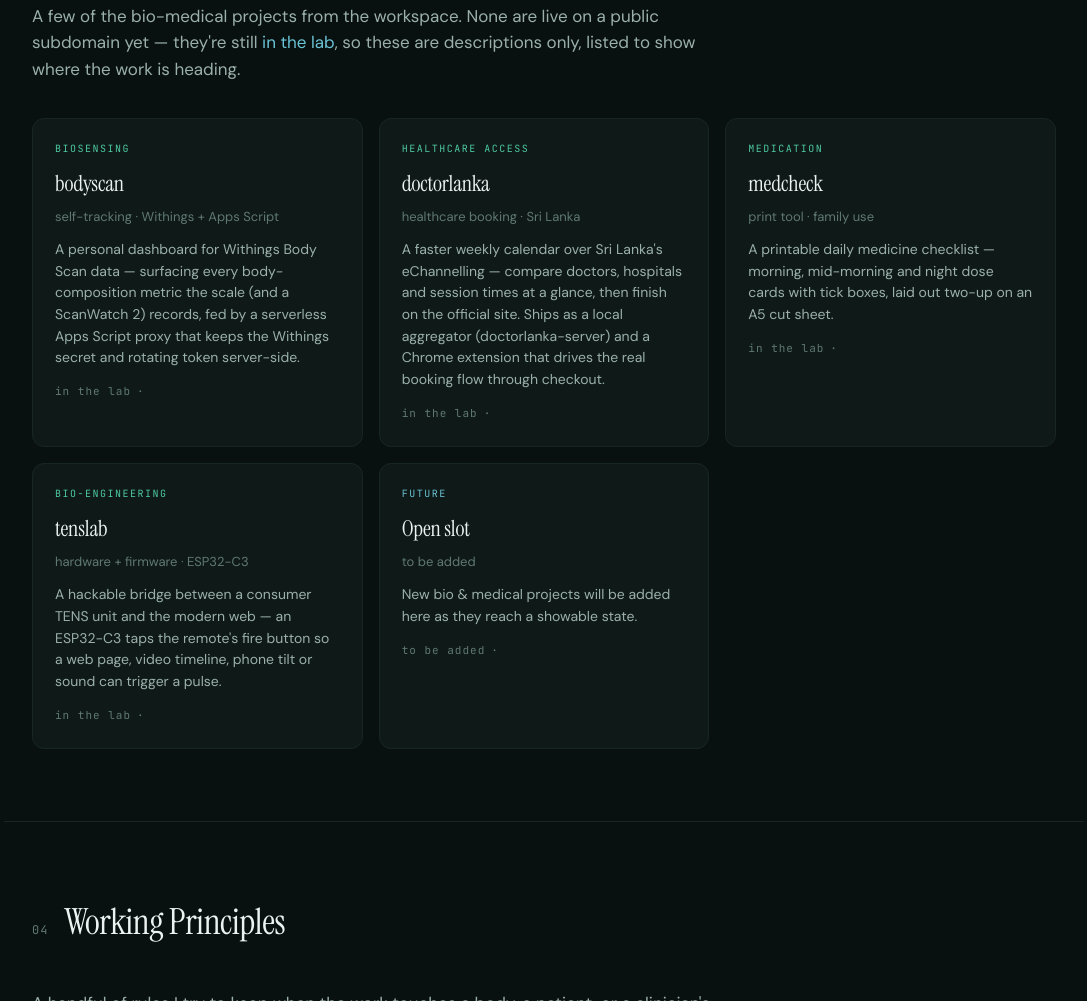
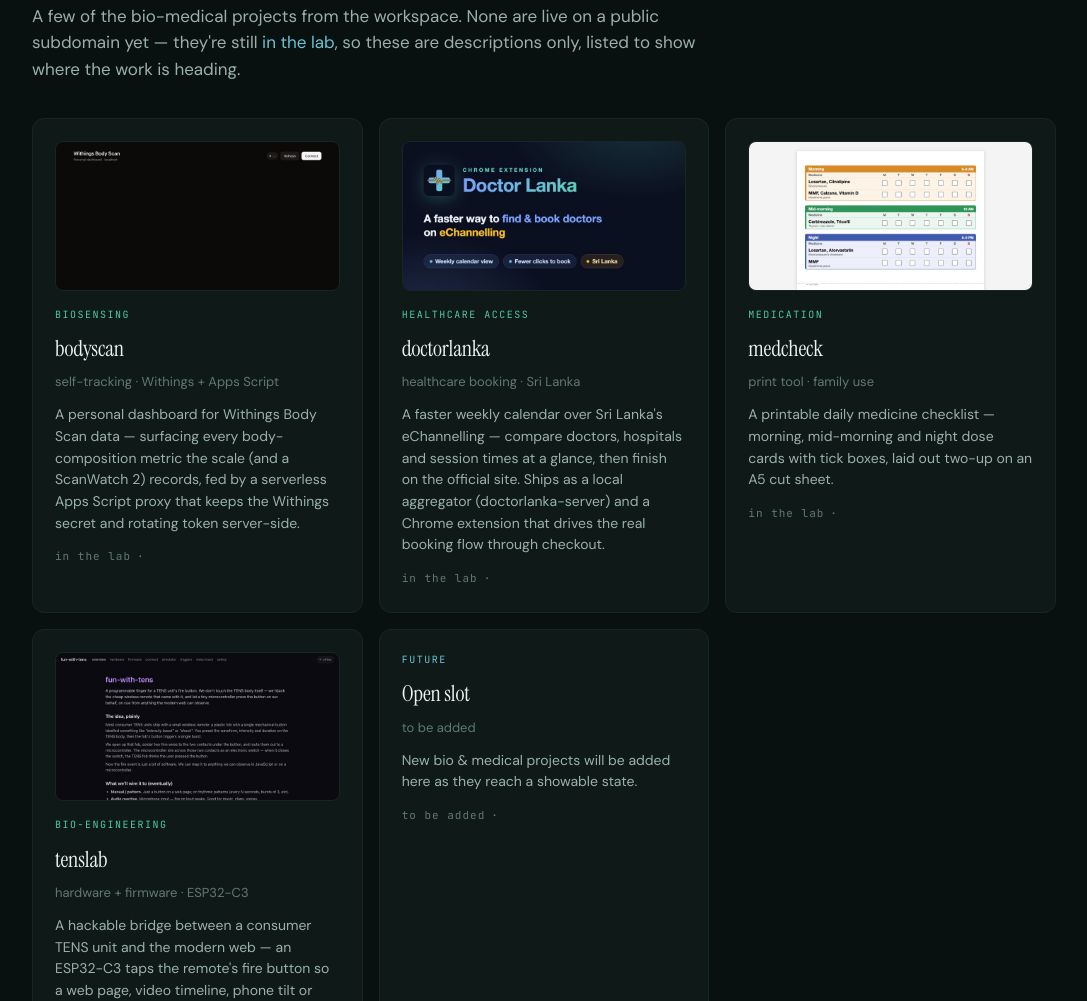
Before and after one commit to sankhacooray/biolens-sankhacooray-com, a plain HTML site: page index.html in a window 1280 px wide. Shown: the part 1908-2909 px from the top of the page, without its empty margins (96-1183 px from the left). Drawn offline with Linux system fonts and the light colour scheme.

Commit message:
feat: add project preview thumbnails to project cards

```diff
--- a/index.html
+++ b/index.html
@@ -108,6 +108,7 @@
 .card-grid { display: grid; grid-template-columns: repeat(auto-fit, minmax(260px, 1fr)); gap: 16px; }
 .card { background: var(--surface); border: 1px solid var(--border-soft); border-radius: var(--radius); padding: 22px; transition: border-color 0.2s, box-shadow 0.2s, background 0.2s; }
 .card:hover { border-color: var(--border); background: var(--surface2); box-shadow: 0 6px 24px rgba(0,0,0,0.28); }
+.proj-thumb { display: block; width: 100%; aspect-ratio: 800 / 420; object-fit: cover; object-position: top center; border-radius: var(--radius-sm); border: 1px solid var(--border-soft); margin-bottom: 16px; }
 .card .role { font-family: 'JetBrains Mono', monospace; font-size: 10px; color: var(--gold); letter-spacing: 1.5px; text-transform: uppercase; margin-bottom: 10px; }
 .card .role.cool { color: var(--cyan); }
 .card h3 { font-family: 'Instrument Serif', serif; font-size: 22px; font-weight: 400; margin-bottom: 6px; letter-spacing: -0.2px; }
@@ -320,6 +321,7 @@
   <div class="card-grid">
 
     <div class="card">
+      <img class="proj-thumb" loading="lazy" src="thumbs/bodyscan.jpg" alt="bodyscan preview">
       <div class="role">biosensing</div>
       <h3>bodyscan</h3>
       <div class="where">self-tracking · Withings + Apps Script</div>
@@ -333,6 +335,7 @@
     </div>
 
     <div class="card">
+      <img class="proj-thumb" loading="lazy" src="thumbs/doctorlanka.jpg" alt="doctorlanka preview">
       <div class="role">healthcare access</div>
       <h3>doctorlanka</h3>
       <div class="where">healthcare booking · Sri Lanka</div>
@@ -346,6 +349,7 @@
     </div>
 
     <div class="card">
+      <img class="proj-thumb" loading="lazy" src="thumbs/medcheck.jpg" alt="medcheck preview">
       <div class="role">medication</div>
       <h3>medcheck</h3>
       <div class="where">print tool · family use</div>
@@ -357,6 +361,7 @@
     </div>
 
     <div class="card">
+      <img class="proj-thumb" loading="lazy" src="thumbs/tenslab.jpg" alt="tenslab preview">
       <div class="role">bio-engineering</div>
       <h3>tenslab</h3>
       <div class="where">hardware + firmware · ESP32-C3</div>
```
Also changed, not shown: thumbs/bodyscan.jpg (added), thumbs/doctorlanka.jpg (added), thumbs/medcheck.jpg (added), thumbs/tenslab.jpg (added).
